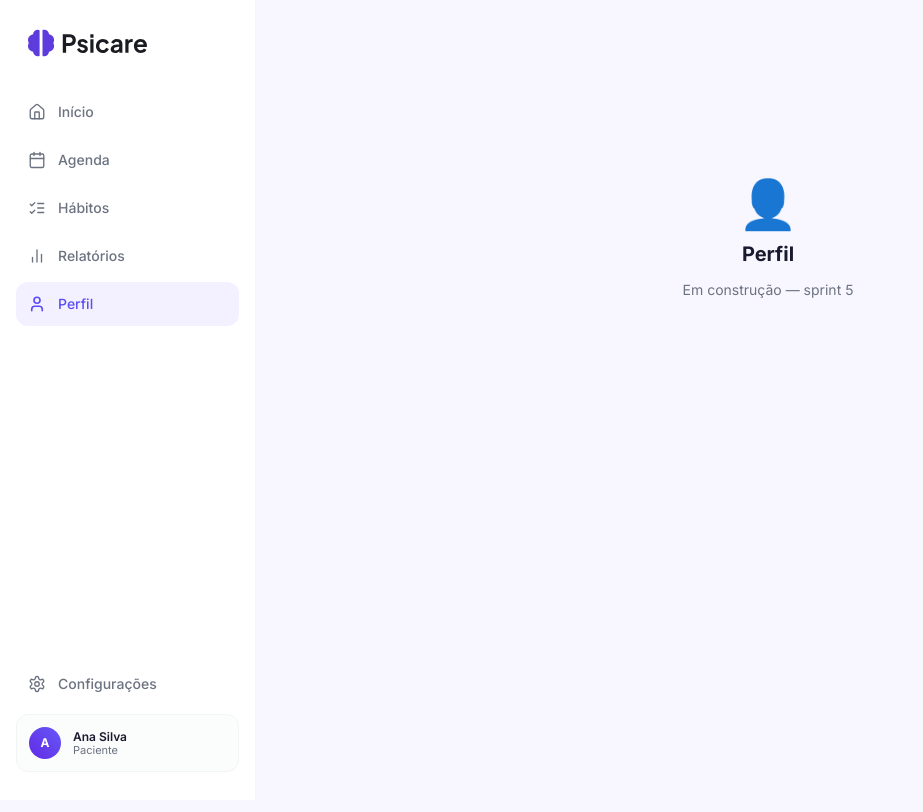
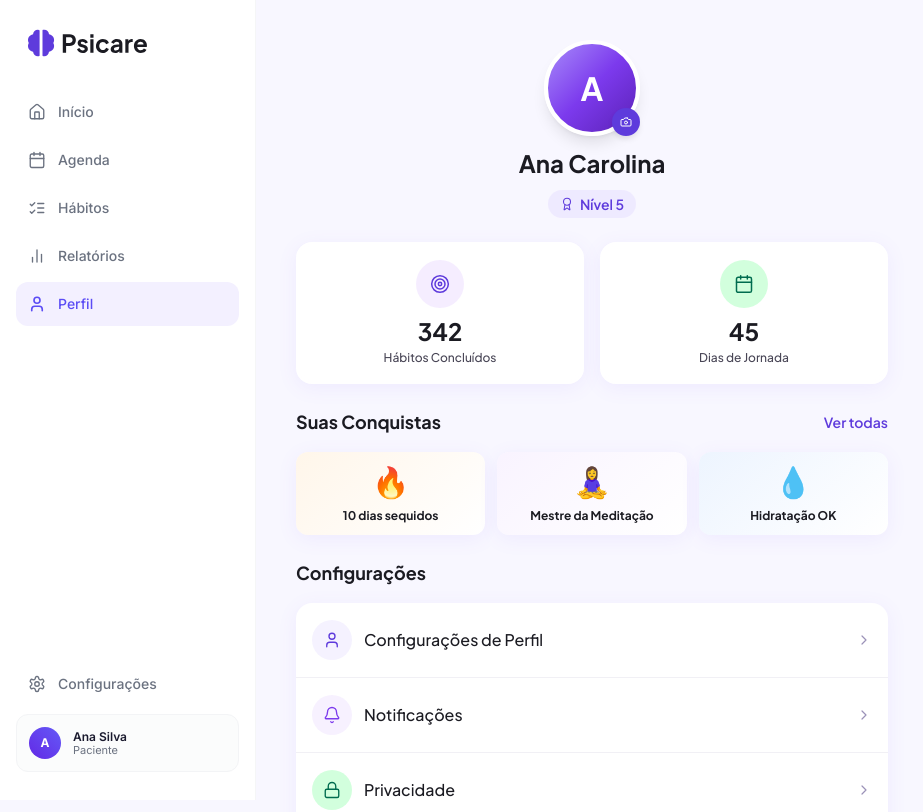
Before and after one commit to Fantom-Labs/psicare, a Next.js app: page /profile in a window 1280 px wide. Shown: the top 812 px of the page, without its empty margins (0-923 px from the left). Built offline with nearby package versions, Linux system fonts and the light colour scheme.

Commit message:
Adicionar pagina perfil

```diff
--- a/app/(app)/profile/page.tsx
+++ b/app/(app)/profile/page.tsx
@@ -1,9 +1,227 @@
-export default function ProfilePage() {
+'use client'
+
+import {
+  User, Bell, Lock, HelpCircle, LogOut,
+  ChevronRight, Target, Calendar, Award, Camera,
+} from 'lucide-react'
+import { cn } from '@/lib/utils'
+
+/* ── Stat card ────────────────────────────────────────── */
+function StatCard({
+  value,
+  label,
+  iconBg,
+  icon: Icon,
+  iconColor,
+}: {
+  value: string
+  label: string
+  iconBg: string
+  icon: React.ElementType
+  iconColor: string
+}) {
   return (
-    <div className="flex flex-col items-center justify-center min-h-[60vh] gap-3 text-center px-6">
-      <span className="text-5xl">👤</span>
-      <h1 className="text-[#1A1A2E] text-xl font-bold">Perfil</h1>
-      <p className="text-[#6B7280] text-sm">Em construção — sprint 5</p>
+    <div className="flex flex-col items-center justify-center p-[17px] rounded-[16px] gap-1 backdrop-blur-[6px] bg-[rgba(255,255,255,0.9)] border border-[rgba(255,255,255,0.4)] shadow-[0px_4px_20px_0px_rgba(123,92,250,0.08)]">
+      <div className="mb-1 w-12 h-12 rounded-full flex items-center justify-center" style={{ backgroundColor: iconBg }}>
+        <Icon size={20} strokeWidth={1.8} style={{ color: iconColor }} />
+      </div>
+      <span className="text-[#1b1b22] text-[24px] font-bold leading-[30px] font-[family-name:var(--font-plus-jakarta)]">
+        {value}
+      </span>
+      <span className="text-[#484555] text-[12px] font-medium leading-[16px] text-center font-[family-name:var(--font-plus-jakarta)]">
+        {label}
+      </span>
     </div>
   )
 }
+
+/* ── Badge card ────────────────────────────────────────── */
+function BadgeCard({
+  emoji,
+  label,
+  gradientFrom,
+}: {
+  emoji: string
+  label: string
+  gradientFrom: string
+}) {
+  return (
+    <div className="relative bg-white rounded-[12px] shadow-[0px_4px_20px_0px_rgba(123,92,250,0.08)] p-3 flex flex-col items-center overflow-hidden">
+      {/* Gradient overlay */}
+      <div
+        className="absolute inset-0 opacity-50 pointer-events-none"
+        style={{ background: `linear-gradient(138deg, ${gradientFrom} 0%, transparent 100%)` }}
+      />
+      <span className="text-[30px] leading-[36px] mb-2 relative z-10">{emoji}</span>
+      <span className="text-[#1b1b22] text-[12px] font-bold leading-[15px] text-center relative z-10 font-[family-name:var(--font-plus-jakarta)]">
+        {label}
+      </span>
+    </div>
+  )
+}
+
+/* ── Settings row ──────────────────────────────────────── */
+function SettingsRow({
+  icon: Icon,
+  label,
+  iconBg,
+  iconColor,
+  danger = false,
+  withBorder = true,
+}: {
+  icon: React.ElementType
+  label: string
+  iconBg: string
+  iconColor: string
+  danger?: boolean
+  withBorder?: boolean
+}) {
+  return (
+    <button
+      className={cn(
+        'flex items-center justify-between w-full py-[17px] px-4 text-left transition-colors hover:bg-gray-50/50',
+        withBorder && 'border-b border-[rgba(228,225,236,0.5)]'
+      )}
+    >
+      <div className="flex items-center gap-3">
+        <div
+          className="w-10 h-10 rounded-full flex items-center justify-center shrink-0"
+          style={{ backgroundColor: iconBg }}
+        >
+          <Icon size={18} strokeWidth={1.8} style={{ color: iconColor }} />
+        </div>
+        <span
+          className={cn(
+            'text-[16px] leading-[24px] font-[family-name:var(--font-plus-jakarta)]',
+            danger ? 'font-semibold text-[#ff6b6b]' : 'font-medium text-[#1b1b22]'
+          )}
+        >
+          {label}
+        </span>
+      </div>
+      {!danger && (
+        <ChevronRight size={16} strokeWidth={1.8} className="text-[#9b92b8] shrink-0" />
+      )}
+    </button>
+  )
+}
+
+/* ══ Page ════════════════════════════════════════════════ */
+export default function ProfilePage() {
+  return (
+    <div className="flex flex-col gap-6 pt-4 pb-32 px-5 lg:px-10 lg:py-8 lg:max-w-2xl">
+
+      {/* ── Profile Header ── */}
+      <section className="flex flex-col items-center gap-3 pt-2">
+
+        {/* Avatar */}
+        <div className="relative">
+          <div className="w-[96px] h-[96px] rounded-full border-4 border-white shadow-[0px_10px_15px_-3px_rgba(0,0,0,0.1),0px_4px_6px_-4px_rgba(0,0,0,0.1)] bg-gradient-to-br from-[#a78bfa] via-[#7c3aed] to-[#5b21b6] flex items-center justify-center">
+            <span className="text-white text-[32px] font-bold font-[family-name:var(--font-plus-jakarta)]">A</span>
+          </div>
+          {/* Edit button */}
+          <button
+            aria-label="Editar foto de perfil"
+            className="absolute bottom-0 right-0 w-7 h-7 rounded-full bg-[#5e3bdc] flex items-center justify-center shadow-[0px_4px_6px_-1px_rgba(0,0,0,0.1)] hover:bg-[#4e2db5] transition-colors"
+          >
+            <Camera size={12} strokeWidth={2} className="text-white" />
+          </button>
+        </div>
+
+        {/* Name */}
+        <h1 className="text-[#1b1b22] text-[24px] font-bold leading-[30px] font-[family-name:var(--font-plus-jakarta)]">
+          Ana Carolina
+        </h1>
+
+        {/* Level badge */}
+        <div className="flex items-center gap-1.5 bg-[rgba(230,222,255,0.5)] px-3 py-1 rounded-full">
+          <Award size={14} strokeWidth={1.8} className="text-[#5e3bdc]" />
+          <span className="text-[#5e3bdc] text-[14px] font-semibold leading-[20px] font-[family-name:var(--font-plus-jakarta)]">
+            Nível 5
+          </span>
+        </div>
+      </section>
+
+      {/* ── Stats grid ── */}
+      <section className="grid grid-cols-2 gap-4 relative">
+        {/* Subtle background tint so glassmorphism renders */}
+        <div className="absolute inset-0 -inset-x-4 -z-10 bg-gradient-to-br from-[#f5f0ff] to-[#eff6ff] rounded-2xl opacity-60" />
+        <StatCard
+          value="342"
+          label="Hábitos Concluídos"
+          iconBg="rgba(235,220,255,0.5)"
+          iconColor="#5e3bdc"
+          icon={Target}
+        />
+        <StatCard
+          value="45"
+          label="Dias de Jornada"
+          iconBg="rgba(107,255,143,0.3)"
+          iconColor="#006c4f"
+          icon={Calendar}
+        />
+      </section>
+
+      {/* ── Conquistas ── */}
+      <section className="flex flex-col gap-4">
+        <div className="flex items-center justify-between">
+          <h2 className="text-[#1b1b22] text-[18px] font-bold leading-[28px] font-[family-name:var(--font-plus-jakarta)]">
+            Suas Conquistas
+          </h2>
+          <button className="text-[#5e3bdc] text-[14px] font-semibold leading-[20px] hover:opacity-80 transition-opacity font-[family-name:var(--font-plus-jakarta)]">
+            Ver todas
+          </button>
+        </div>
+
+        <div className="grid grid-cols-3 gap-3">
+          <BadgeCard emoji="🔥" label={'10 dias\nsequidos'}          gradientFrom="rgb(255,237,213)" />
+          <BadgeCard emoji="🧘‍♀️" label={'Mestre da\nMeditação'}    gradientFrom="rgb(243,232,255)" />
+          <BadgeCard emoji="💧" label={'Hidratação\nOK'}             gradientFrom="rgb(219,234,254)" />
+        </div>
+      </section>
+
+      {/* ── Configurações ── */}
+      <section className="flex flex-col gap-4">
+        <h2 className="text-[#1b1b22] text-[18px] font-bold leading-[28px] font-[family-name:var(--font-plus-jakarta)]">
+          Configurações
+        </h2>
+
+        <div className="bg-white rounded-[16px] shadow-[0px_4px_20px_0px_rgba(123,92,250,0.08)] overflow-hidden">
+          <SettingsRow
+            icon={User}
+            label="Configurações de Perfil"
+            iconBg="rgba(230,222,255,0.4)"
+            iconColor="#5e3bdc"
+          />
+          <SettingsRow
+            icon={Bell}
+            label="Notificações"
+            iconBg="rgba(235,220,255,0.4)"
+            iconColor="#7c3aed"
+          />
+          <SettingsRow
+            icon={Lock}
+            label="Privacidade"
+            iconBg="rgba(107,255,143,0.3)"
+            iconColor="#006c4f"
+          />
+          <SettingsRow
+            icon={HelpCircle}
+            label="Ajuda"
+            iconBg="#dbeafe"
+            iconColor="#2563eb"
+          />
+          <SettingsRow
+            icon={LogOut}
+            label="Sair"
+            iconBg="#fee2e2"
+            iconColor="#ff6b6b"
+            danger
+            withBorder={false}
+          />
+        </div>
+      </section>
+
+    </div>
+  )
+}
```
Also changed, not shown: 1 other file (tests, documents, lock files or other folders).
